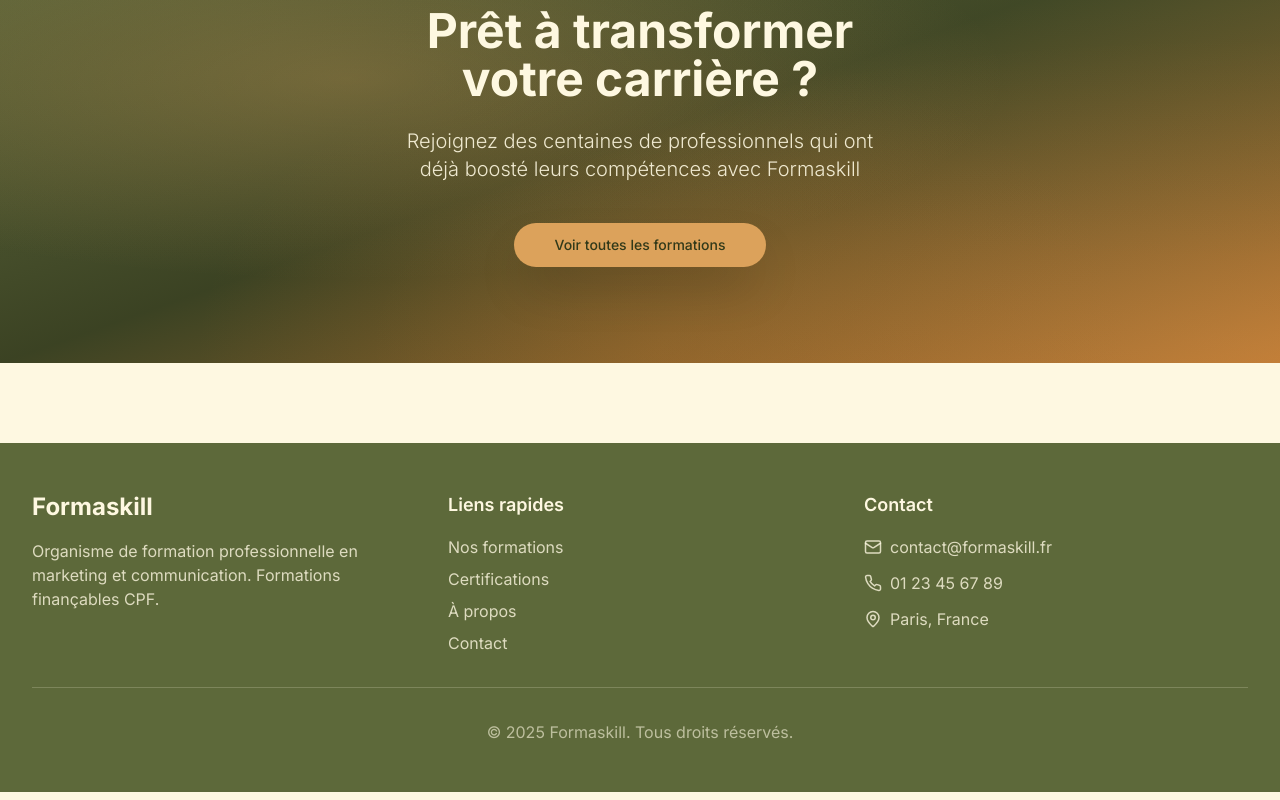
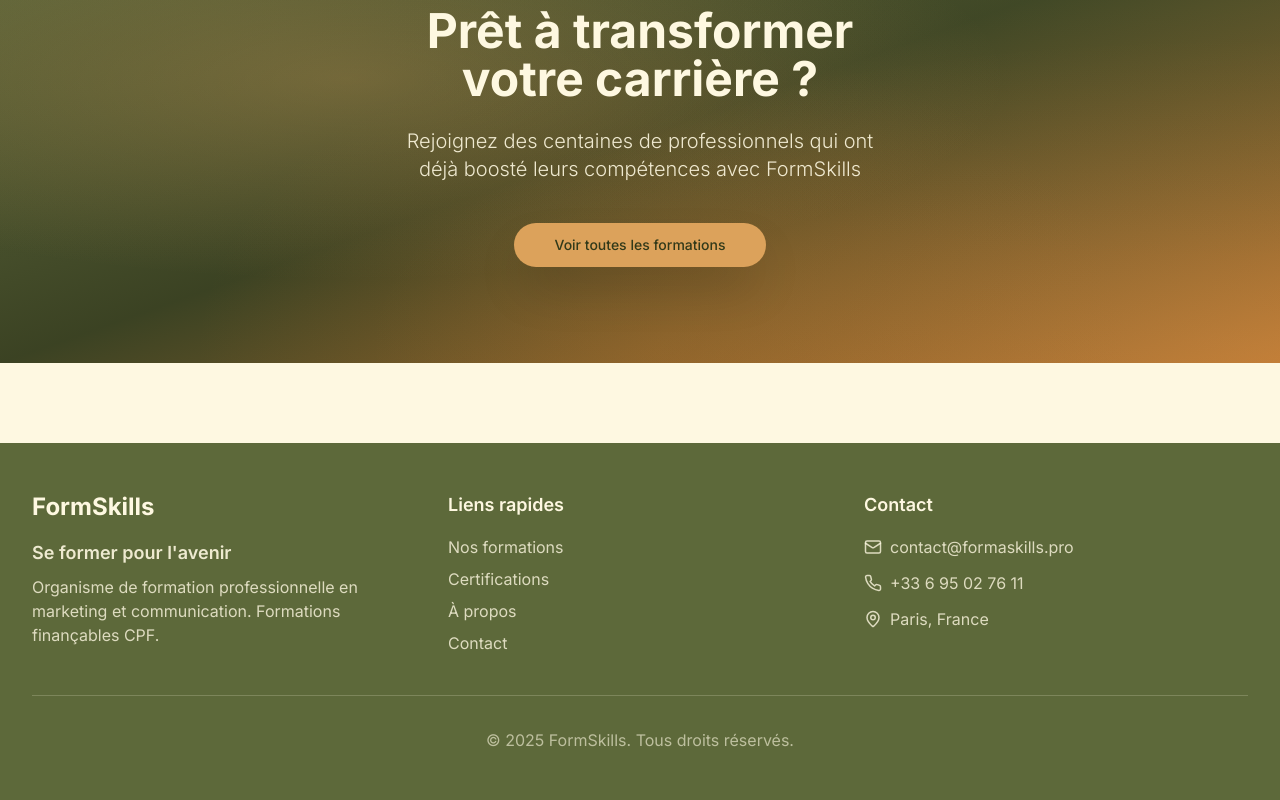
Before and after one commit to calvinlegerpro-commits/evoluskills-site, a React (Vite) app: page / in a window 1280 px wide. Shown: the part 1978-2778 px from the top of the page. Built offline with nearby package versions, Linux system fonts and the light colour scheme; the HTML template or start-up script is replaced by a standard one.

Commit message:
Update contact info and branding
- Change contact email to contact@formaskills.pro
- Update phone to +33 6 95 02 76 11
- Rename Formaskill to FormSkills across site
- Add slogan "Se former pour l'avenir" in footer and relevant areas

```diff
--- a/src/components/Footer.tsx
+++ b/src/components/Footer.tsx
@@ -8,7 +8,10 @@ const Footer = () => {
         <div className="grid grid-cols-1 md:grid-cols-3 gap-8">
           {/* Company Info */}
           <div>
-            <h3 className="text-2xl font-bold mb-4">Formaskill</h3>
+            <h3 className="text-2xl font-bold mb-4">FormSkills</h3>
+            <p className="text-lg font-semibold text-primary-foreground/90 mb-2">
+              Se former pour l'avenir
+            </p>
             <p className="text-primary-foreground/80 mb-4">
               Organisme de formation professionnelle en marketing et communication.
               Formations finançables CPF.
@@ -48,14 +51,14 @@ const Footer = () => {
             <ul className="space-y-3">
               <li className="flex items-center gap-2 text-primary-foreground/80">
                 <Mail size={18} />
-                <a href="mailto:contact@formaskill.fr" className="hover:text-primary-foreground transition-colors">
-                  contact@formaskill.fr
+                <a href="mailto:contact@formaskills.pro" className="hover:text-primary-foreground transition-colors">
+                  contact@formaskills.pro
                 </a>
               </li>
               <li className="flex items-center gap-2 text-primary-foreground/80">
                 <Phone size={18} />
-                <a href="tel:+33123456789" className="hover:text-primary-foreground transition-colors">
-                  01 23 45 67 89
+                <a href="tel:+33695027611" className="hover:text-primary-foreground transition-colors">
+                  +33 6 95 02 76 11
                 </a>
               </li>
               <li className="flex items-center gap-2 text-primary-foreground/80">
@@ -67,7 +70,7 @@ const Footer = () => {
         </div>
 
         <div className="border-t border-primary-foreground/20 mt-8 pt-8 text-center text-primary-foreground/60">
-          <p>&copy; {new Date().getFullYear()} Formaskill. Tous droits réservés.</p>
+          <p>&copy; {new Date().getFullYear()} FormSkills. Tous droits réservés.</p>
         </div>
       </div>
     </footer>
--- a/src/components/Navigation.tsx
+++ b/src/components/Navigation.tsx
@@ -22,7 +22,7 @@ const Navigation = () => {
       <div className="max-w-7xl mx-auto px-4 sm:px-6 lg:px-8">
         <div className="flex justify-between items-center h-20">
           <Link to="/" className="flex items-center">
-            <h1 className="text-2xl font-bold text-primary">Formaskill</h1>
+            <h1 className="text-2xl font-bold text-primary">FormSkills</h1>
           </Link>
 
           {/* Desktop Navigation */}
--- a/src/pages/About.tsx
+++ b/src/pages/About.tsx
@@ -45,7 +45,7 @@ const About = () => {
           <div className="absolute bottom-0 left-0 w-80 h-80 bg-secondary/30 rounded-full blur-3xl animate-blob animation-delay-2000"></div>
         </div>
         <div className="max-w-7xl mx-auto px-4 sm:px-6 lg:px-8 relative z-10">
-          <h1 className="text-4xl md:text-6xl font-bold mb-6 animate-fade-in">À propos de Formaskill</h1>
+          <h1 className="text-4xl md:text-6xl font-bold mb-6 animate-fade-in">À propos de FormSkills</h1>
           <p className="text-xl md:text-2xl text-primary-foreground/90 max-w-3xl animate-fade-in" style={{ animationDelay: '0.1s' }}>
             Votre partenaire de confiance pour la formation professionnelle en marketing digital
           </p>
@@ -67,7 +67,7 @@ const About = () => {
             <div className="absolute top-0 right-0 w-64 h-64 bg-gradient-to-br from-accent/10 to-transparent rounded-full blur-3xl group-hover:scale-150 transition-transform duration-700"></div>
             <CardContent className="p-8 relative">
               <p className="text-lg leading-relaxed mb-4">
-                Formaskill est né de la conviction que la formation professionnelle doit être accessible à tous.
+                FormSkills est né de la conviction que la formation professionnelle doit être accessible à tous.
                 Notre mission est d'accompagner les professionnels et entrepreneurs dans leur montée en compétences
                 sur les thématiques du marketing digital et de la communication.
               </p>
@@ -150,7 +150,7 @@ const About = () => {
         <div className="max-w-4xl mx-auto px-4 sm:px-6 lg:px-8 text-center">
           <h2 className="text-3xl font-bold mb-6 animate-fade-in">Organisme certifié</h2>
           <p className="text-lg text-muted-foreground mb-8 animate-fade-in" style={{ animationDelay: '0.1s' }}>
-            Formaskill est un organisme de formation certifié Qualiopi et nos formations sont éligibles au CPF.
+            FormSkills est un organisme de formation certifié Qualiopi et nos formations sont éligibles au CPF.
             Nos certifications sont inscrites au RNCP et reconnues par l'État, garantissant la qualité et la
             reconnaissance professionnelle de nos formations.
           </p>
--- a/src/pages/Contact.tsx
+++ b/src/pages/Contact.tsx
@@ -45,14 +45,14 @@ const Contact = () => {
     {
       icon: Mail,
       title: "Email",
-      content: "contact@formaskill.fr",
-      link: "mailto:contact@formaskill.fr",
+      content: "contact@formaskills.pro",
+      link: "mailto:contact@formaskills.pro",
     },
     {
       icon: Phone,
       title: "Téléphone",
-      content: "01 23 45 67 89",
-      link: "tel:+33123456789",
+      content: "+33 6 95 02 76 11",
+      link: "tel:+33695027611",
     },
     {
       icon: MapPin,
@@ -196,7 +196,7 @@ const Contact = () => {
                           type="tel"
                           value={formData.phone}
                           onChange={handleChange}
-                          placeholder="01 23 45 67 89"
+                          placeholder="+33 6 95 02 76 11"
                           className="border-accent/20 focus:border-accent transition-colors"
                         />
                       </div>
--- a/src/pages/Home.tsx
+++ b/src/pages/Home.tsx
@@ -163,7 +163,7 @@ const Home = () => {
               Prêt à transformer<br />votre carrière ?
             </h2>
             <p className="text-xl mb-10 text-primary-foreground/90 font-light">
-              Rejoignez des centaines de professionnels qui ont<br />déjà boosté leurs compétences avec Formaskill
+              Rejoignez des centaines de professionnels qui ont<br />déjà boosté leurs compétences avec FormSkills
             </p>
             <Button asChild size="lg" className="bg-accent hover:bg-accent/90 text-accent-foreground shadow-2xl hover:shadow-accent/50 rounded-full px-10 hover:scale-110 transition-all animate-float">
               <Link to="/formations">Voir toutes les formations</Link>
```
